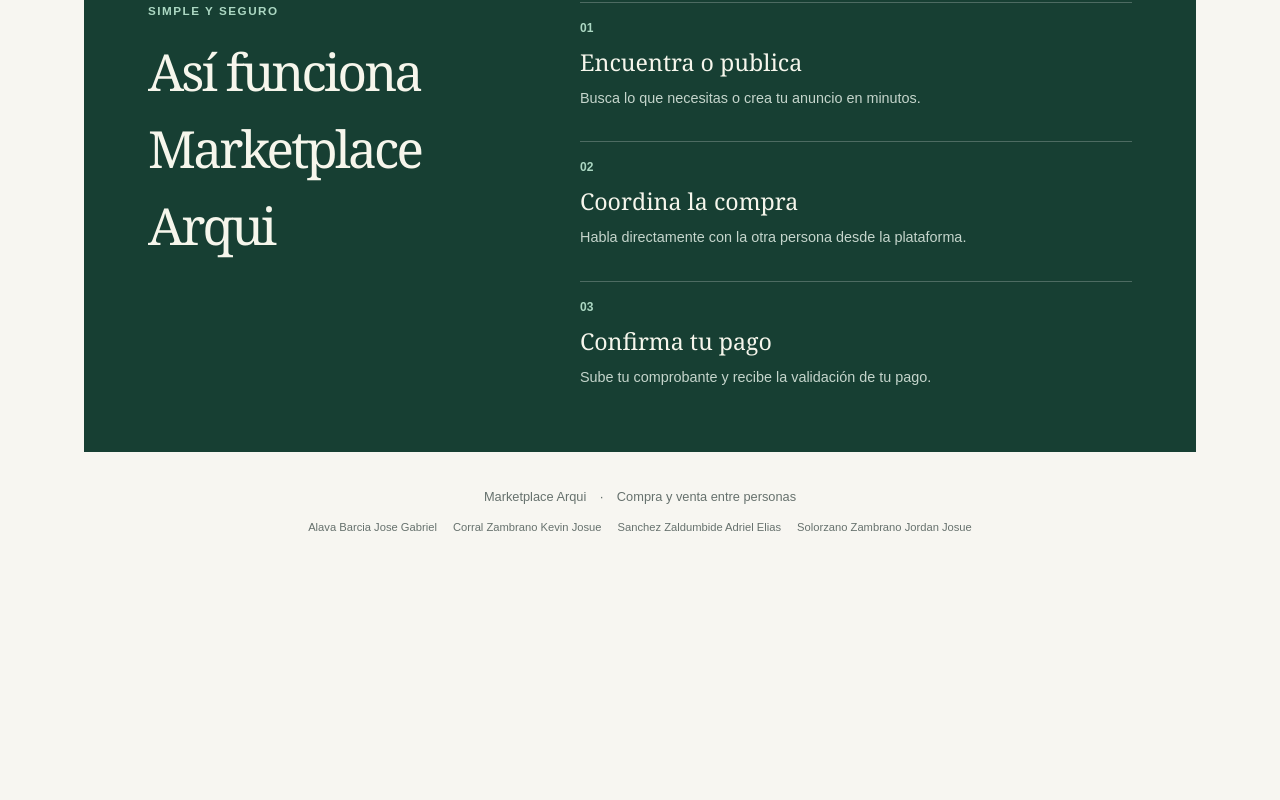
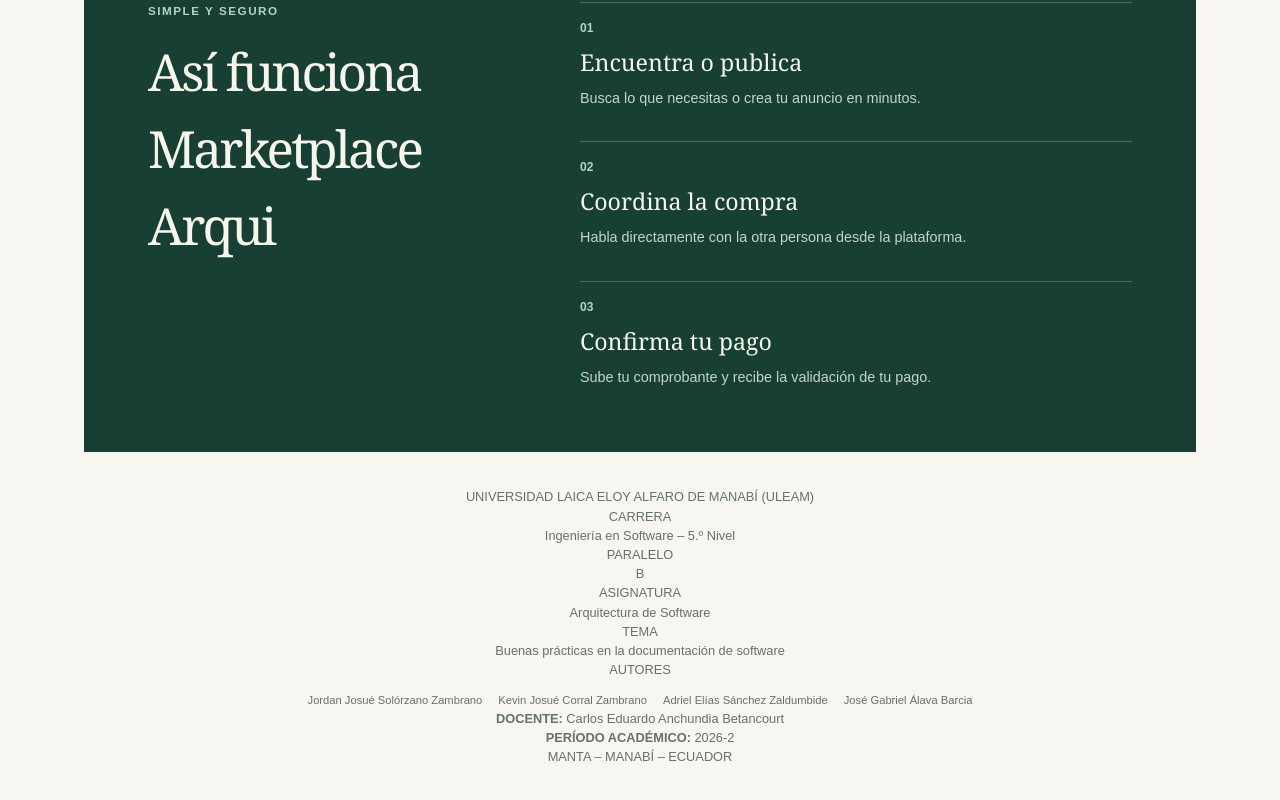
Before and after one commit to adriels27/Marketplace-Arquitectura, a Next.js app: page / in a window 1280 px wide. Shown: the part 1517-2317 px from the top of the page. Before the commit the page ends 2088 px from the top, so only its background shows below. Built offline with nearby package versions, Linux system fonts and the light colour scheme; no server answers; the database is empty.

Commit message:
feat: add academic project details to footer

```diff
--- a/components/site-footer.tsx
+++ b/components/site-footer.tsx
@@ -1,13 +1,27 @@
 export function SiteFooter() {
   return (
-    <footer className="site-footer">
-      <p className="site-footer-brand">Marketplace Arqui <span>·</span> Compra y venta entre personas</p>
-      <ul className="site-footer-team" aria-label="Integrantes del proyecto" translate="no">
-        <li>Alava Barcia Jose Gabriel</li>
-        <li>Corral Zambrano Kevin Josue</li>
-        <li>Sanchez Zaldumbide Adriel Elias</li>
-        <li>Solorzano Zambrano Jordan Josue</li>
-      </ul>
+    <footer className="site-footer" translate="no">
+      <div className="site-footer-content">
+        <p className="site-footer-institution">UNIVERSIDAD LAICA ELOY ALFARO DE MANABÍ (ULEAM)</p>
+        <dl className="site-footer-details">
+          <div><dt>CARRERA</dt><dd>Ingeniería en Software – 5.º Nivel</dd></div>
+          <div><dt>PARALELO</dt><dd>B</dd></div>
+          <div><dt>ASIGNATURA</dt><dd>Arquitectura de Software</dd></div>
+          <div><dt>TEMA</dt><dd>Buenas prácticas en la documentación de software</dd></div>
+        </dl>
+        <section className="site-footer-authors" aria-labelledby="site-footer-authors-title">
+          <p className="site-footer-label" id="site-footer-authors-title">AUTORES</p>
+          <ul className="site-footer-team">
+            <li>Jordan Josué Solórzano Zambrano</li>
+            <li>Kevin Josué Corral Zambrano</li>
+            <li>Adriel Elías Sánchez Zaldumbide</li>
+            <li>José Gabriel Álava Barcia</li>
+          </ul>
+        </section>
+        <p className="site-footer-line"><strong>DOCENTE:</strong> Carlos Eduardo Anchundia Betancourt</p>
+        <p className="site-footer-line"><strong>PERÍODO ACADÉMICO:</strong> 2026-2</p>
+        <p className="site-footer-location">MANTA – MANABÍ – ECUADOR</p>
+      </div>
     </footer>
   );
 }
```
